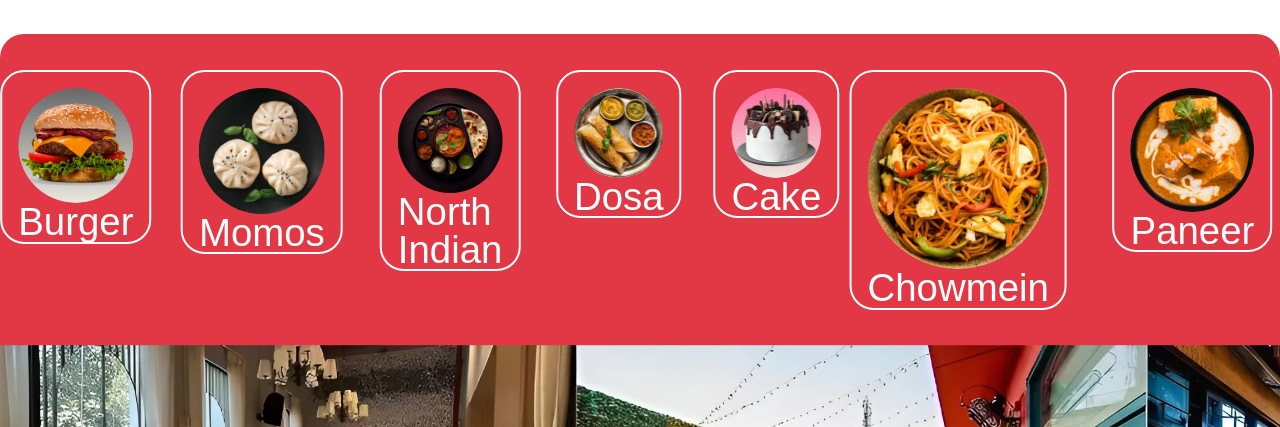
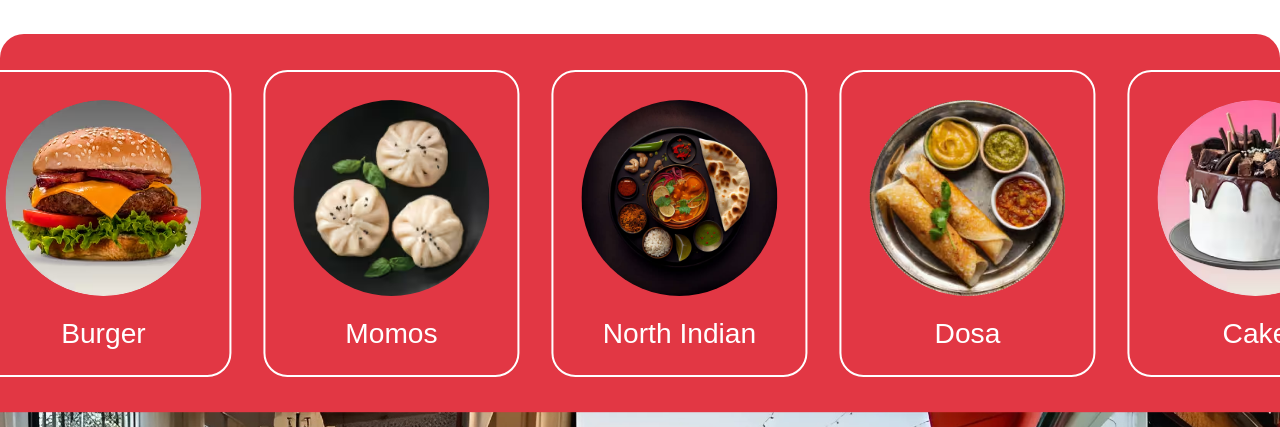
Before and after one commit to medakshchoudhary/creativecodersReimagineRound1, a React (Vite) app: page / in a window 1280 px wide. Shown: the part 754-1181 px from the top of the page. Built offline with nearby package versions, Linux system fonts and the light colour scheme; a web font is replaced by a local one.

Commit message:
current commit

```diff
--- a/src/assets/components/Marquee.jsx
+++ b/src/assets/components/Marquee.jsx
@@ -1,5 +1,5 @@
 import React from 'react';
-import {motion} from 'framer-motion';
+import { motion } from 'framer-motion';
 
 function Marquee() {
   const foodItems = [
@@ -18,15 +18,20 @@ function Marquee() {
   return (
     <div data-scroll data-scroll-section data-scroll-speed="-0.001" className="marquee mt-2 p-9 bg-[#E23744] flex rounded-t-3xl">
       {foodItems.map((item, index) => (
-        <div key={index} className="pr-8">
-          <motion.div initial={{x:"0%"}} animate={{x:"-100%"}} transition={{repeat: Infinity ,ease:'linear',duration:5}} className="food-card px-4 pt-4 border-2 border-solid border-white rounded-3xl flex flex-col items-center justify-center">
-            <img className="w-[16vw] rounded-full" src={item.src} alt={item.name} />
-            <h1 className="text-white leading-none text-[3vw]">{item.name}</h1>
+        <div key={index} className="food-card-container pr-8">
+          <motion.div
+            initial={{ x: "0%" }}
+            animate={{ x: "-100%" }}
+            transition={{ repeat: Infinity, ease: 'linear', duration: 5 }}
+            className="food-card w-[42vw] h-[48vw] md:w-[20vw] md:h-[24vw] p-5 md:p-7 border-2 border-solid border-white rounded-3xl flex flex-col items-center justify-center"
+          >
+            <img className=" rounded-full object-cover" src={item.src} alt={item.name} />
+            <h1 className="text-white leading-none mt-3 md:mt-6 text-[5vw] md:text-[2.2vw]">{item.name}</h1>
           </motion.div>
         </div>
       ))}
     </div>
-  )
+  );
 }
 
-export default Marquee
+export default Marquee;
```
